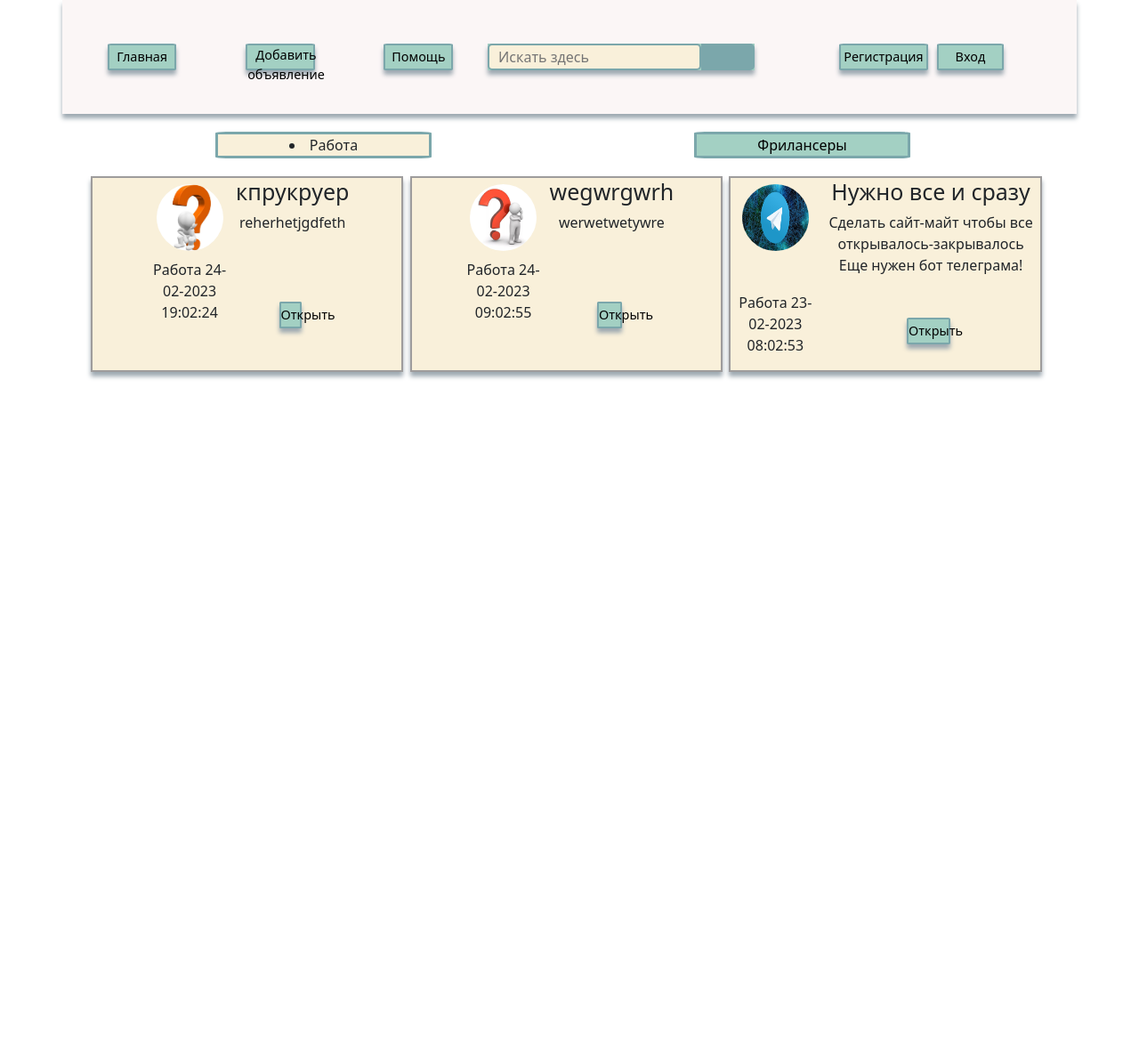
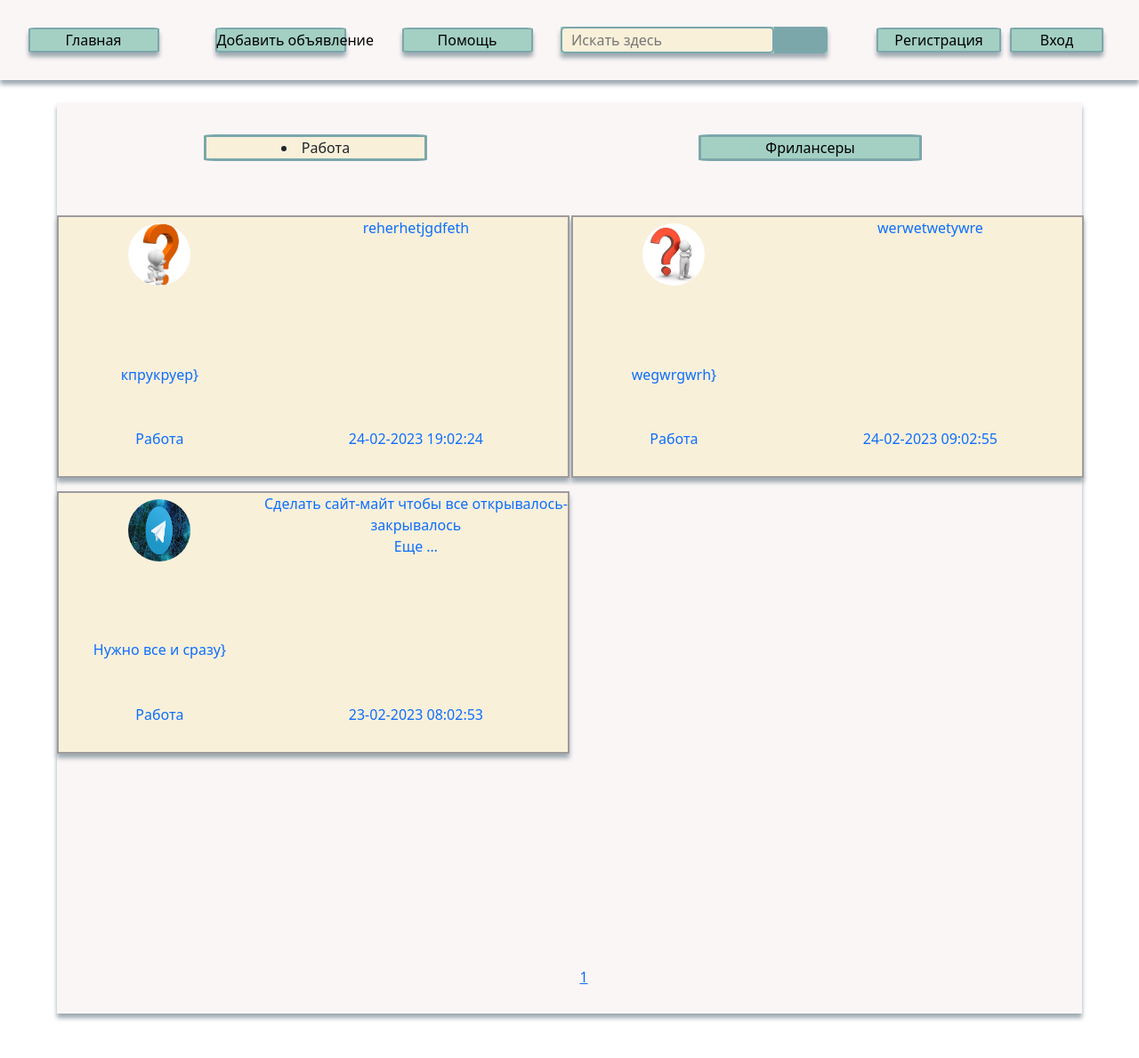
Before and after one commit to TOP-Python221/Kozyrev_diploma, a Django app: a page that uses diplom_project/main/templates/main/index/base.html in a window 1280 px wide. Shown: the whole page at 89% size. Before the commit the page ends 426 px from the top, so only its background shows below. Run offline with Django 4.2, Linux system fonts and the light colour scheme; data comes from the database, SQL or seed files in the repository.

Commit message:
работа со стилями, добавление пагинации

```diff
--- a/diplom_project/main/templates/main/index/base.html
+++ b/diplom_project/main/templates/main/index/base.html
@@ -14,7 +14,7 @@
 </head>
 <body>
 {% block header %}
-<div class="container text-center" id="header">
+<div class=" text-center" id="header">
     {% for m in menu%}
     {% if m.title == Поиск%}
     <div class="search">
@@ -23,14 +23,14 @@
     </div>
     {% else %}
     <div class="home" id="{{ m.url_name }}">
-        <a href="{% url m.url_name %}">{{ m.title }}</a>
+        <a  href="{% url m.url_name %}">{{ m.title }}</a>
     </div>
     {% endif %}
     {% endfor %}
 
 </div>
 {% endblock %}
-<div class="container text-center">
+<div class="all_content text-center">
     {% block choice %}
     <div class="choise">
         {% for c in cats %}
@@ -52,6 +52,14 @@
 
     {% block content %}
     {% endblock %}
+    <nav>
+    <ul>
+        {% for p in paginator.page_range %}
+        <a href="?page={{ p }}">{{ p }}</a>
+        {% endfor %}
+    </ul>
+
+    </nav>
 
 </div>
 {% block footer %}
--- a/diplom_project/main/templates/main/index/main.html
+++ b/diplom_project/main/templates/main/index/main.html
@@ -5,27 +5,33 @@
 {% block content %}
 <div class="main_content">
     {% for p in posts %}
-    <div class="posts">
+
+
+        <a class="posts" href="{{ p.get_absolute_url }}">
         {% if p.photo %}
         <div class="photo"><img src="{{ p.photo.url }}"></div>
         {% else %}
         <div class="photo"><img src="{% static 'images/2.jpeg' %}"></div>
         {% endif %}
-        <div>
-            <h1>{{ p.title }}</h1>
+            <div class="post-content">
             {% autoescape on %}
-            {{ p.content|linebreaks|truncatewords:15 }}
+            {{ p.content|linebreaks|truncatewords:5 }}
             {% endautoescape %}
-        </div>
-        <div class="up_panel"><p>{{p.cat}} {{ p.time_update|date:"d-m-Y H:m:s"}}</p>
+                </div>
+            <div class="post-name">
+                {{ p.title }}}
+            </div>
+
+            <div class="post-cat"><p>{{p.cat}}</p></div>
+            <div class="post-date"><p> {{ p.time_update|date:"d-m-Y H:m:s"}} </p>
 
 
         </div>
 
-        <div class="home" id="btn-post">
-            <a href="{{ p.get_absolute_url }}">Открыть</a>
-        </div>
-    </div>
+
+            </a>
+
+
     {% endfor %}
 </div>
 {% endblock %}
--- a/diplom_project/main/views.py
+++ b/diplom_project/main/views.py
@@ -11,6 +11,7 @@ from .utils import *
 
 # Create your views here.
 class MainPost(DataMixin, ListView):
+    paginate_by = 4
     model = Posts
     template_name = 'main/index/main.html'
     context_object_name = 'posts'
@@ -22,6 +23,7 @@ class MainPost(DataMixin, ListView):
 
 
 class CategoryPost(DataMixin, ListView):
+    paginate_by = 4
     model = Posts
     template_name = 'main/index/main.html'
     context_object_name = 'posts'
--- a/diplom_project/static/Css/style.css
+++ b/diplom_project/static/Css/style.css
@@ -6,7 +6,7 @@
 
 #header {
     background: rgb(251, 246, 246);
-    height: 10vmax;
+    height: 7vmax;
     width: 100%;
     display: grid;
     grid-template-columns: 1fr 1fr 1fr 300px 200px 150px;
@@ -15,23 +15,62 @@
 }
 
 .main_content {
+    height: 90%;
     display: grid;
-    grid-template-rows: auto;
-    grid-template-columns: 1fr 1fr 1fr;
-    margin: 20px;
-    row-gap: 25px;
+    grid-template-rows: 40% 40% 20%;
+    grid-template-columns: 50% 50%;
+    row-gap: 15px;
+    column-gap: 2px;
+}
+.post-content {
+    grid-area: B;
+
 }
 
 .posts {
+    height: 100%;
+    width: 100%;
     display: grid;
-    width: 98%;
     grid-gap: 2px;
     border: solid #9E9C9C 2px;
     box-shadow: 0 5px 5px #9da9b1;
     background: #F9F0DA;
     justify-content: center;
-    grid-template-columns: 100px auto;
-    grid-template-rows: min-content;
+    grid-template-columns: 40% 60%;
+    grid-template-rows: 40% 40% 19%;
+    grid-template-areas:
+    "A B"
+    "N B"
+    "C V";
+    text-decoration: none;
+}
+.photo {
+    grid-area: A;
+    justify-self: center;
+    height: 90%;
+    width: 90%;
+}
+.photo img {
+    border: solid #F9F0DA 2px;
+    margin: 5px;
+    height: 70px;
+    width: 70px;
+    box-sizing: content-box;
+    border-radius: 100px;
+}
+.post-name {
+    grid-area: N;
+    justify-self: center;
+    align-self: center;
+}
+.post-cat {
+    grid-area: C;
+}
+.post-date {
+    grid-area: V;
+}
+
+.posts a {
     text-decoration: none;
 }
 
@@ -87,16 +126,6 @@
     justify-self: end;
 }
 
-.photo img {
-    border: solid #F9F0DA 2px;
-    margin: 5px;
-    height: 75px;
-    width: 75px;
-    box-sizing: content-box;
-    border-radius: 50px;
-
-}
-
 .search {
     background: #A3D0C3;
     width: 100%;
@@ -137,17 +166,16 @@
 
 
 .home {
-    height: 30px;
-    width: 50%;
+    width: 70%;
     margin: 5px;
     border: 2px solid #7BA7AB;
     box-shadow: 0 5px 5px #9da9b1;
     background: #A3D0C3;
     border-radius: 5%;
-    display: grid;
+    display: inline;
     justify-self: center;
     align-self: center;
-    font-size: 90%;
+    white-space: nowrap;
 
 }
 
@@ -174,8 +202,8 @@
     margin-top: 25px;
     margin-bottom: 15px;
     display: grid;
-    grid-auto-rows: min-content;
     grid-gap: 25px;
+    grid-template-rows: 10% 80% 10%;
 
 }
 
```
